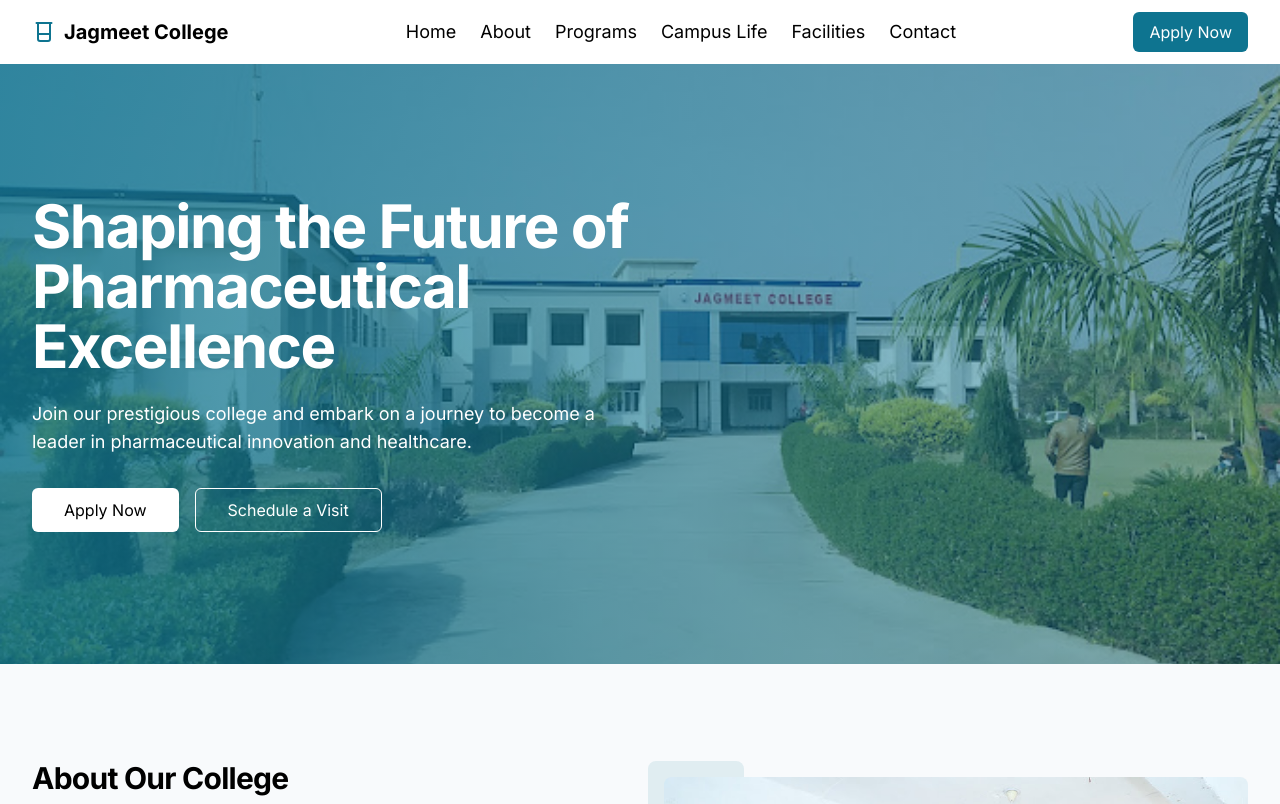
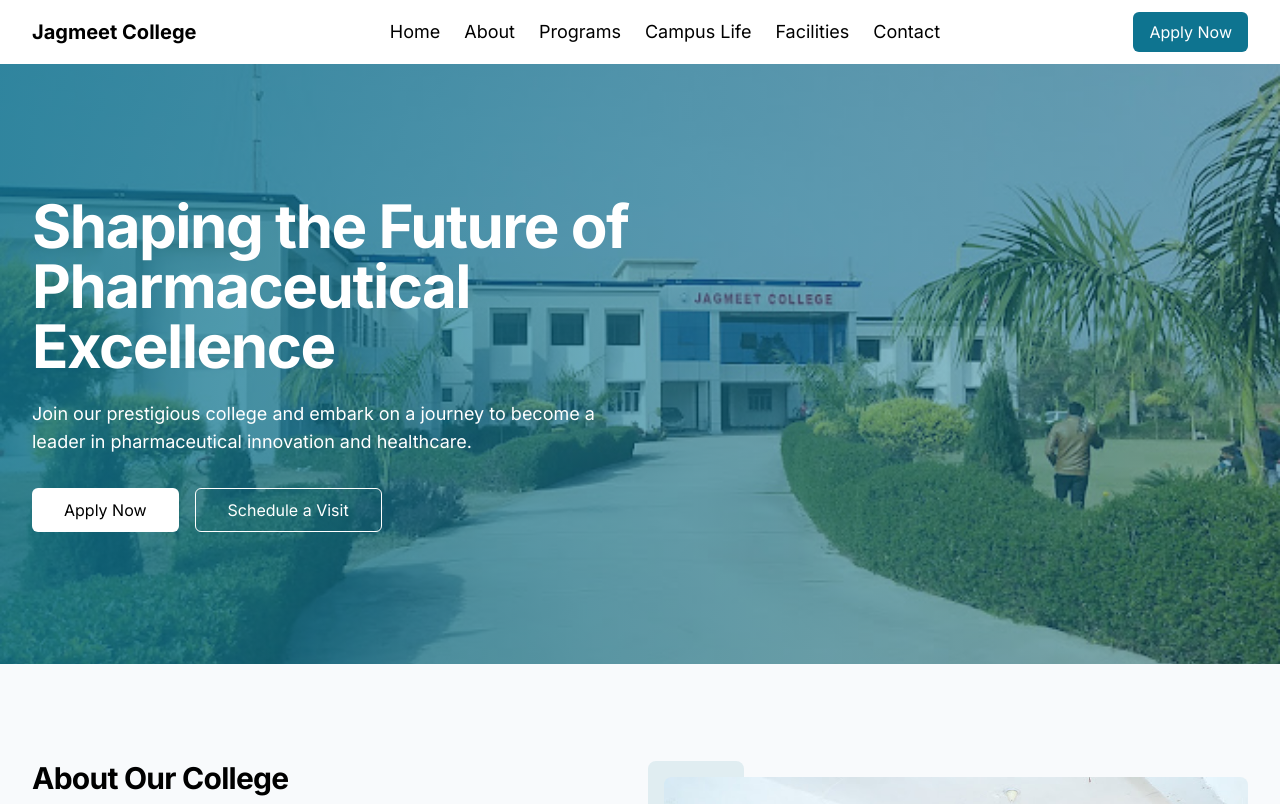
Before and after one commit to parthergk/college, a Next.js app: page / in a window 1280 px wide. Shown: the top 804 px of the page. Built offline with nearby package versions, Linux system fonts and the light colour scheme.

Commit message:
remove logo

```diff
--- a/components/Header.tsx
+++ b/components/Header.tsx
@@ -1,13 +1,11 @@
 import React from "react";
 import Link from "next/link";
-import { Beaker } from "lucide-react";
 
 const Header = () => {
   return (
     <header className="sticky top-0 z-40 w-full bg-white backdrop-blur-md text-black">
       <div className=" px-2 sm:px-8 w-full flex h-16 items-center justify-between">
         <div className="flex items-center gap-2">
-          <Beaker className="h-6 w-6 text-[#0e7490]" />
           <span className="text-xl font-bold">Jagmeet College</span>
         </div>
         <nav className="hidden md:flex items-center gap-6">
```
